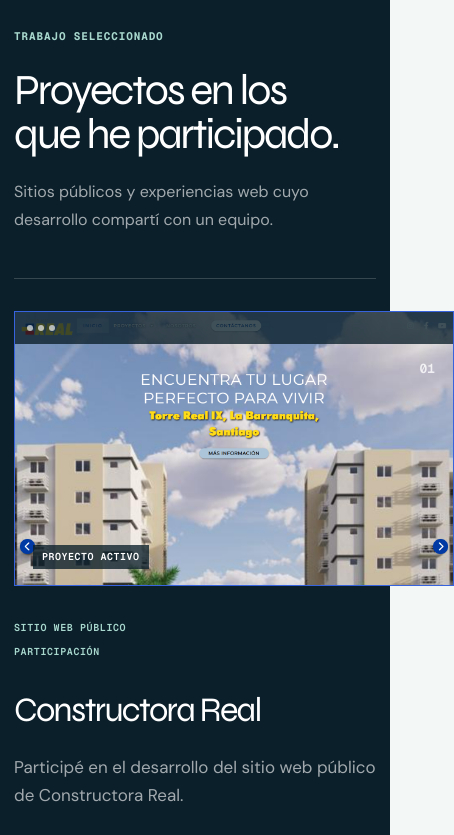
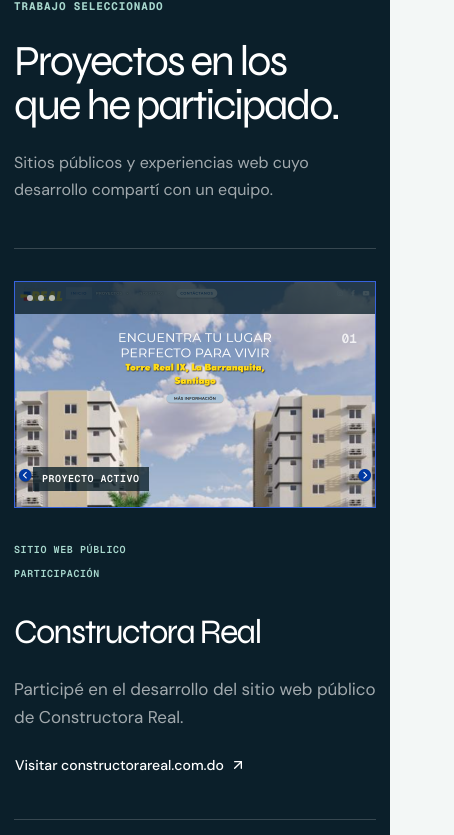
Before and after one commit to GeorgesGil/georges-portfolio, a Next.js app: page / in a window 390 px wide. Shown: the part 1155-1990 px from the top of the page, 454 px wide, since content can reach past the window. Built offline with nearby package versions, Linux system fonts and the light colour scheme.

Commit message:
fix: prevent mobile horizontal overflow
Closes #11

```diff
--- a/src/app/globals.css
+++ b/src/app/globals.css
@@ -119,6 +119,7 @@
 .theme-toggle:hover { color: var(--primary); }
 
 .hero { min-height: 780px; padding-top: 178px; padding-bottom: 94px; display: grid; grid-template-columns: minmax(0, 1.45fr) minmax(320px, .72fr); align-items: center; gap: clamp(48px, 8vw, 110px); }
+.hero > * { min-width: 0; }
 .eyebrow { display: flex; align-items: center; gap: 8px; margin: 0 0 24px; font: 650 11px/1.4 var(--font-mono), monospace; letter-spacing: .08em; text-transform: uppercase; color: var(--steel); }
 .eyebrow svg { width: 15px; height: 15px; color: var(--primary); }
 h1, h2, h3 { font-family: var(--font-display), sans-serif; margin: 0; text-wrap: balance; }
@@ -147,10 +148,10 @@
 .section-heading .eyebrow { color: var(--sea-glass); }
 .section-heading h2, .about-copy h2, .contact h2 { font-size: clamp(2.3rem, 4vw, 4.35rem); line-height: 1.03; letter-spacing: -.05em; }
 .section-heading > p { margin: 0 0 5px; color: var(--surface-inverse-muted); line-height: 1.7; }
-.project-list { display: flex; flex-direction: column; }
-.project-card { display: grid; grid-template-columns: minmax(360px, .9fr) 1fr; gap: clamp(40px, 7vw, 94px); align-items: center; padding: 48px 0; border-top: 1px solid var(--surface-inverse-line); }
+.project-list { display: flex; flex-direction: column; min-width: 0; }
+.project-card { display: grid; grid-template-columns: minmax(360px, .9fr) 1fr; gap: clamp(40px, 7vw, 94px); align-items: center; min-width: 0; padding: 48px 0; border-top: 1px solid var(--surface-inverse-line); }
 .project-card:last-child { border-bottom: 1px solid var(--surface-inverse-line); }
-.project-visual { position: relative; min-height: 315px; aspect-ratio: 16 / 10; overflow: hidden; background: var(--primary); border: 1px solid var(--surface-inverse-faint); transition: transform .35s ease; }
+.project-visual { position: relative; width: 100%; min-width: 0; min-height: 0; aspect-ratio: 16 / 10; overflow: hidden; background: var(--primary); border: 1px solid var(--surface-inverse-faint); transition: transform .35s ease; }
 .project-card:hover .project-visual { transform: translateY(-5px); }
 .project-shot { z-index: 0; object-fit: cover; object-position: top center; transition: transform .35s ease; }
 .project-card:hover .project-shot { transform: scale(1.025); }
@@ -226,7 +227,7 @@
   .profile-card { max-width: 560px; }
   .section-heading { grid-template-columns: 1fr; gap: 22px; }
   .project-card { grid-template-columns: 1fr; gap: 35px; }
-  .project-visual { min-height: 360px; }
+  .project-visual { min-height: 0; }
   .approach-grid { grid-template-columns: repeat(2, 1fr); row-gap: 50px; }
   .approach-marker i { display: none; }
   .about-grid { grid-template-columns: .75fr 1.25fr; gap: 50px; }
@@ -241,7 +242,7 @@
   nav > a:nth-child(3), nav > a:nth-child(4) { display: none; }
   .wordmark > span:last-child { display: none; }
   .hero { padding-top: 130px; padding-bottom: 78px; gap: 50px; }
-  h1 { font-size: clamp(3rem, 15vw, 4.7rem); }
+  h1 { font-size: clamp(2.5rem, 13vw, 4.7rem); }
   .hero-intro { margin-top: 28px; }
   .hero-actions { align-items: stretch; flex-direction: column; }
   .hero-actions [data-slot="button"] { width: 100%; }
@@ -251,7 +252,7 @@
   .section-heading { margin-bottom: 40px; }
   .section-heading h2, .about-copy h2, .contact h2 { font-size: clamp(2.15rem, 11vw, 3.15rem); }
   .project-card { padding: 32px 0 42px; }
-  .project-visual { min-height: 275px; }
+  .project-visual { min-height: 0; }
   .project-meta { flex-direction: column; }
   .skills-grid { grid-template-columns: 1fr; }
   .skill-group { padding: 28px 22px 30px; }
```
